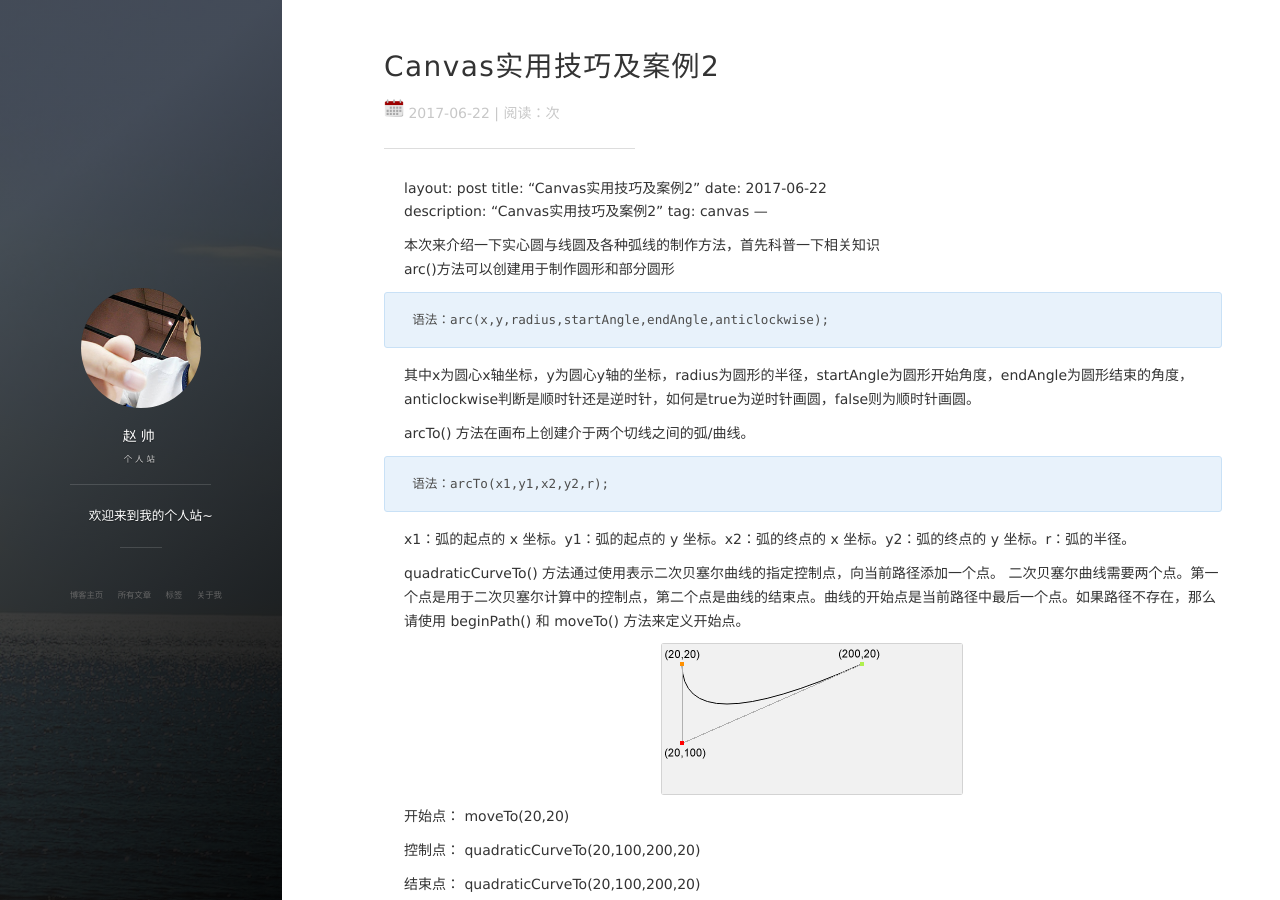
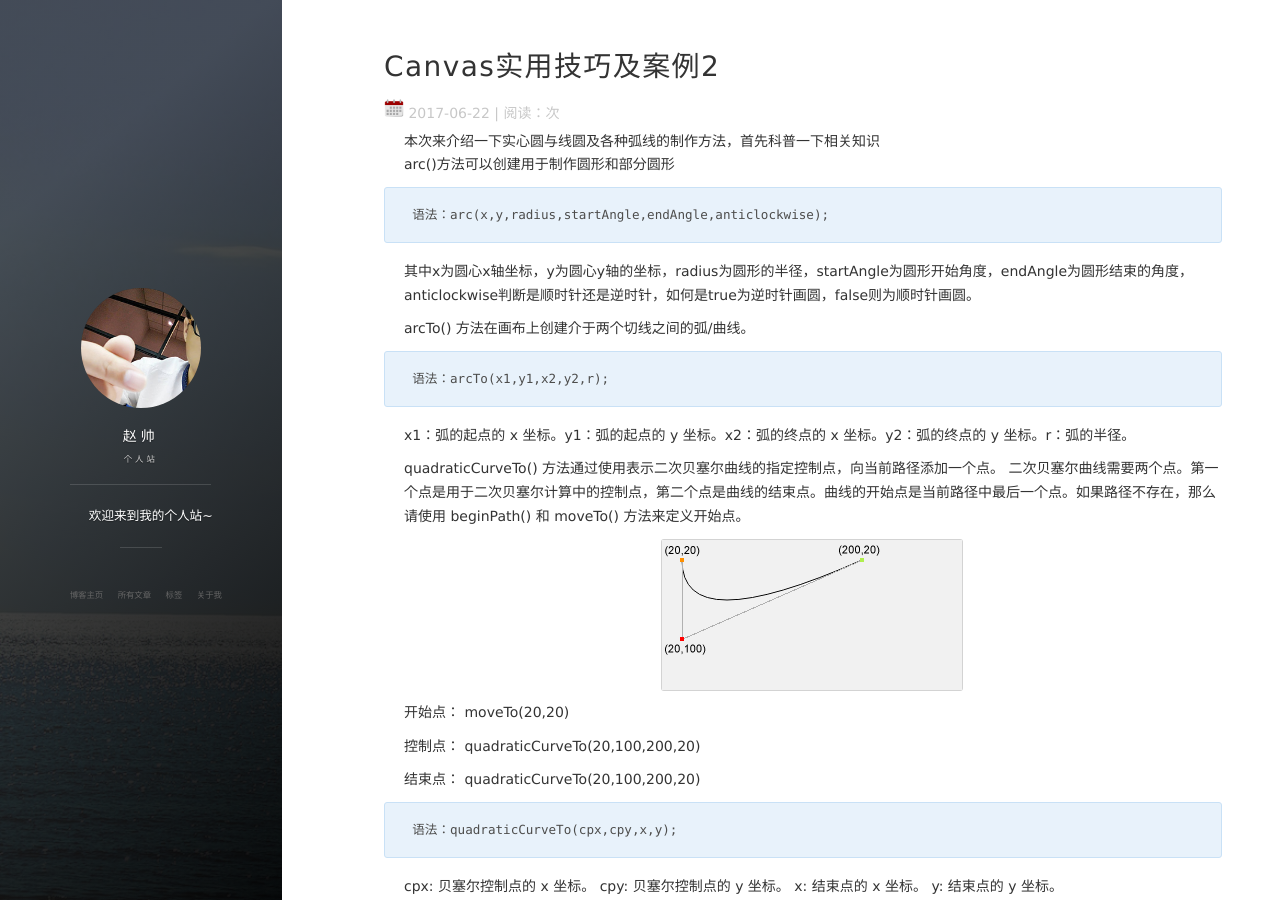
Before and after one commit to royalzhao/royalzhao.github.io, a Jekyll site: the page built from _posts/2017-06-22-canvas实用技巧及案例2.md, in a window 1280 px wide and 900 px high. Built offline with Jekyll 4.4.1, drawn with Linux system fonts in a browser that asks for light colours; nearby versions of some CDN libraries; our own code applies the rules of GitHub Pages for plain Markdown files; comment, search, counter and statistics services are not loaded.

Commit message:
Update 2017-06-22-canvas实用技巧及案例2.md

```diff
--- a/_posts/2017-06-22-canvas实用技巧及案例2.md
+++ b/_posts/2017-06-22-canvas实用技巧及案例2.md
@@ -1,9 +1,8 @@
-
 ---
 layout: post
 title: "Canvas实用技巧及案例2"
 date: 2017-06-22
-description: "Canvas实用技巧及案例2"
+description: ""
 tag: canvas
 ---
 
```
